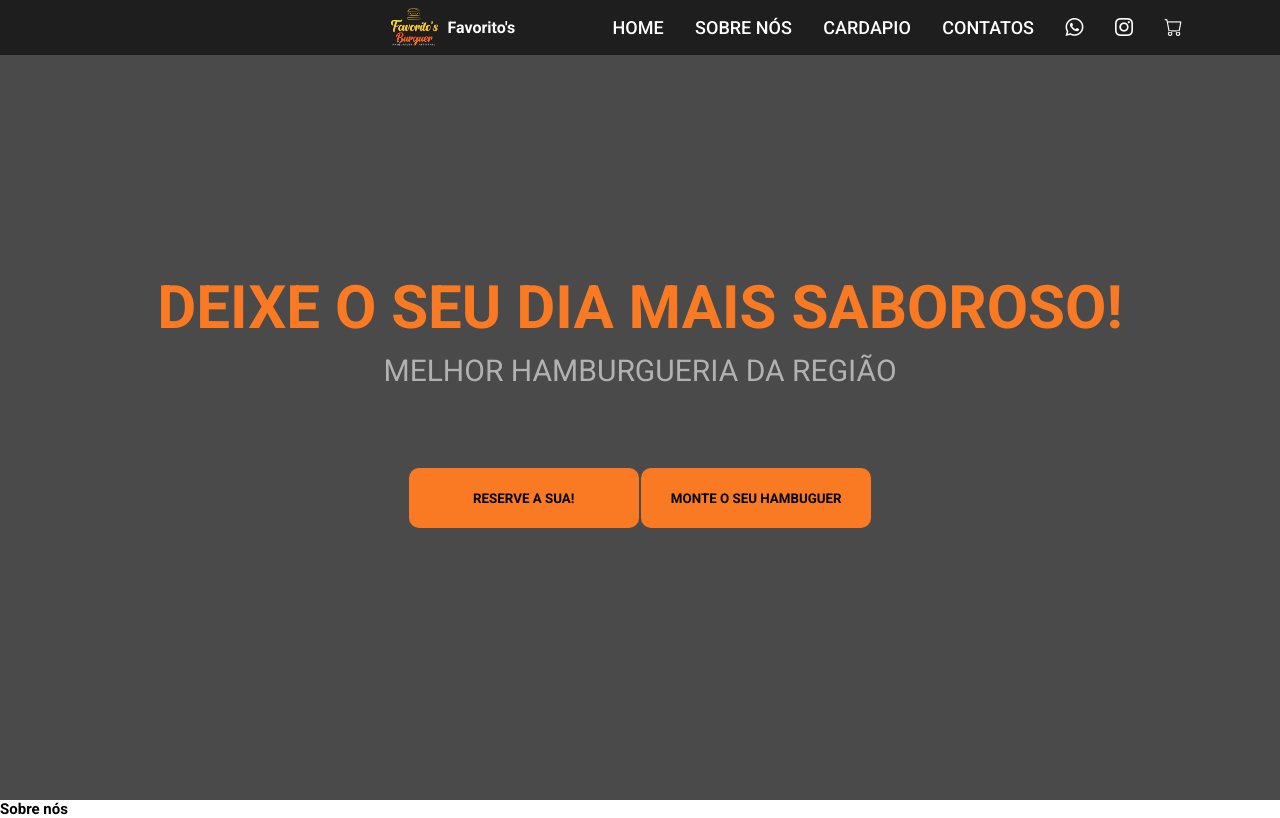
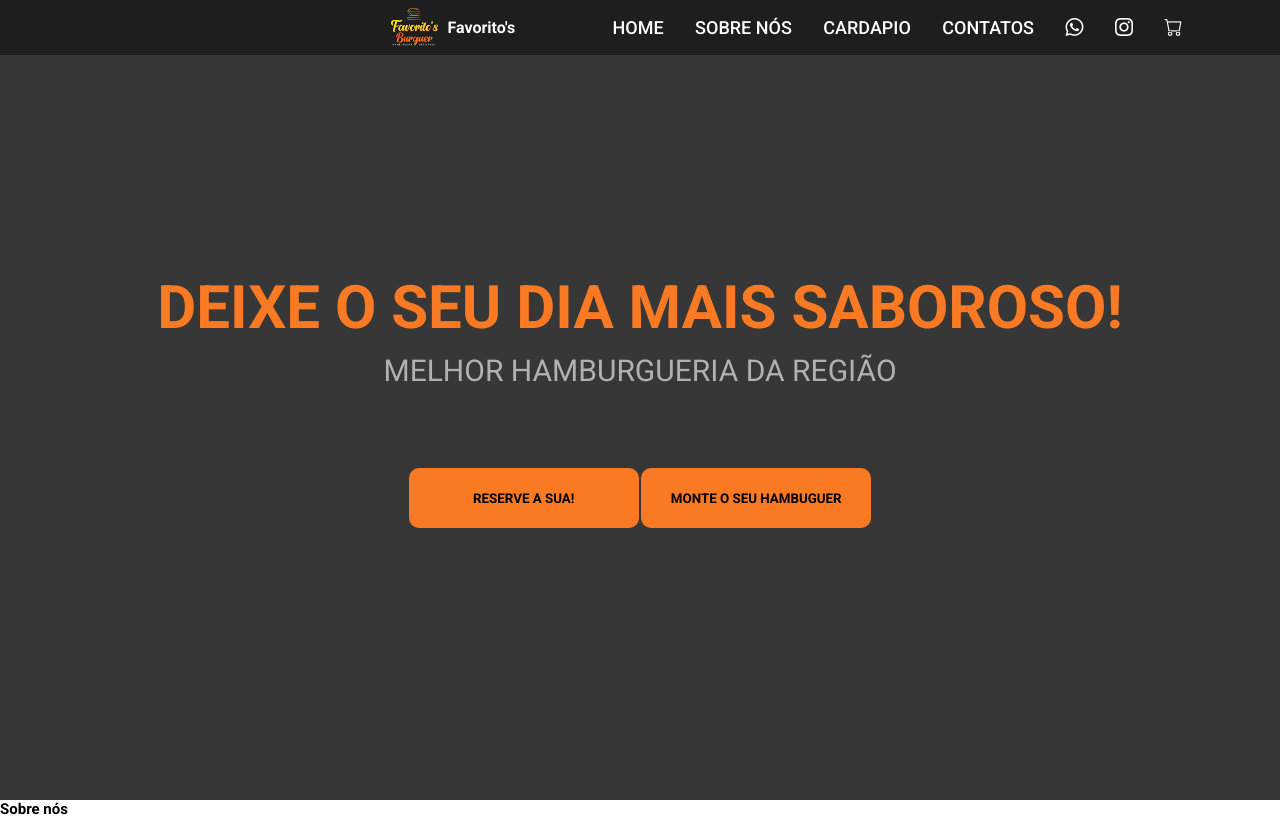
Before and after one commit to ygorvalerio/FastFood-Favoritos, a plain HTML site: page index.html in a window 1280 px wide. Drawn offline with nearby package versions, Linux system fonts and the light colour scheme; the site is published under a folder, as on GitHub Pages, so addresses that start at the root find nothing.

Commit message:
Subindo imagens.

```diff
--- a/index.html
+++ b/index.html
@@ -6,13 +6,14 @@
     <meta name="viewport" content="width=device-width, initial-scale=1.0">
     <link rel="stylesheet" href="style.css">
     <link rel="stylesheet" href="https://cdn.jsdelivr.net/npm/bootstrap-icons@1.11.3/font/bootstrap-icons.min.css">
+    <link rel="shortcut icon" href="favoritoLogo.png" type="image/x-icon">
     <title>Favorito's</title>
 
 </head>
 <body>
    <header  class ="content">
     <div class="logo">
-        <img src="./src/img/favoritoLogo.png" alt="logo">
+        <img src="favoritoLogo.png" alt="logo">
 
         <h3>Favorito's</h3>
 
--- a/style.css
+++ b/style.css
@@ -89,7 +89,7 @@ html {
 {
     height: 100vh;
     width: 100vw;
-    background-image: linear-gradient(rgba(29,29,29, 0.8), rgba(29,29,29, 0.8)),url(/src/img/mao-em-luvas-de-hamburguer-segurando-o-hamburguer-de-carne-no-fundo-preto.jpg);
+    background-image: linear-gradient(rgba(29,29,29, 0.8), rgba(29,29,29, 0.8)),url(mao-em-luvas-de-hamburguer-segurando-o-hamburguer-de-carne-no-fundo-preto.jpg);
     background-position: center center;
     background-size: cover;
     background-repeat: no-repeat;
```
Also changed, not shown: favoritoLogo.png (renamed from src/img/favoritoLogo.png), hamb.jpg (renamed from src/img/hamb.jpg), hambuguer.jpg (renamed from src/img/hambuguer.jpg), 3 other files.
